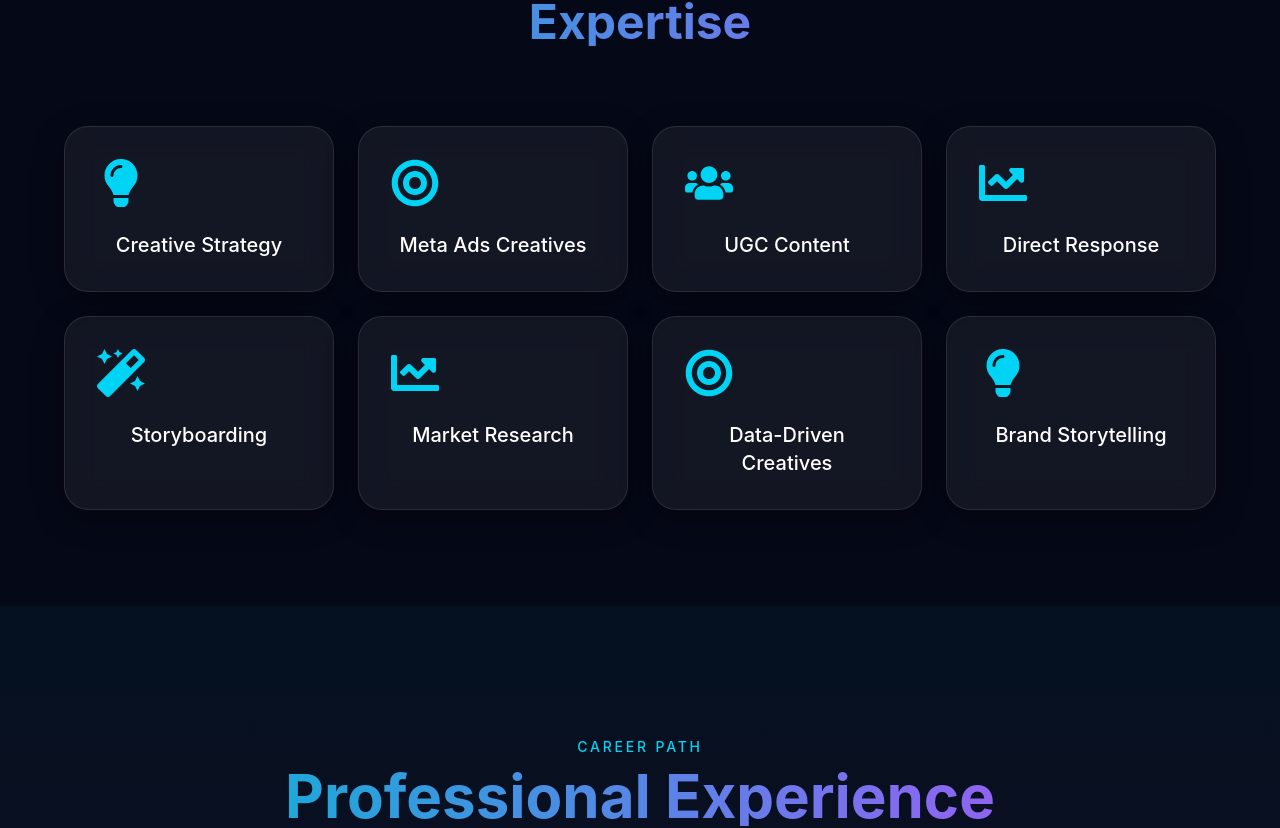
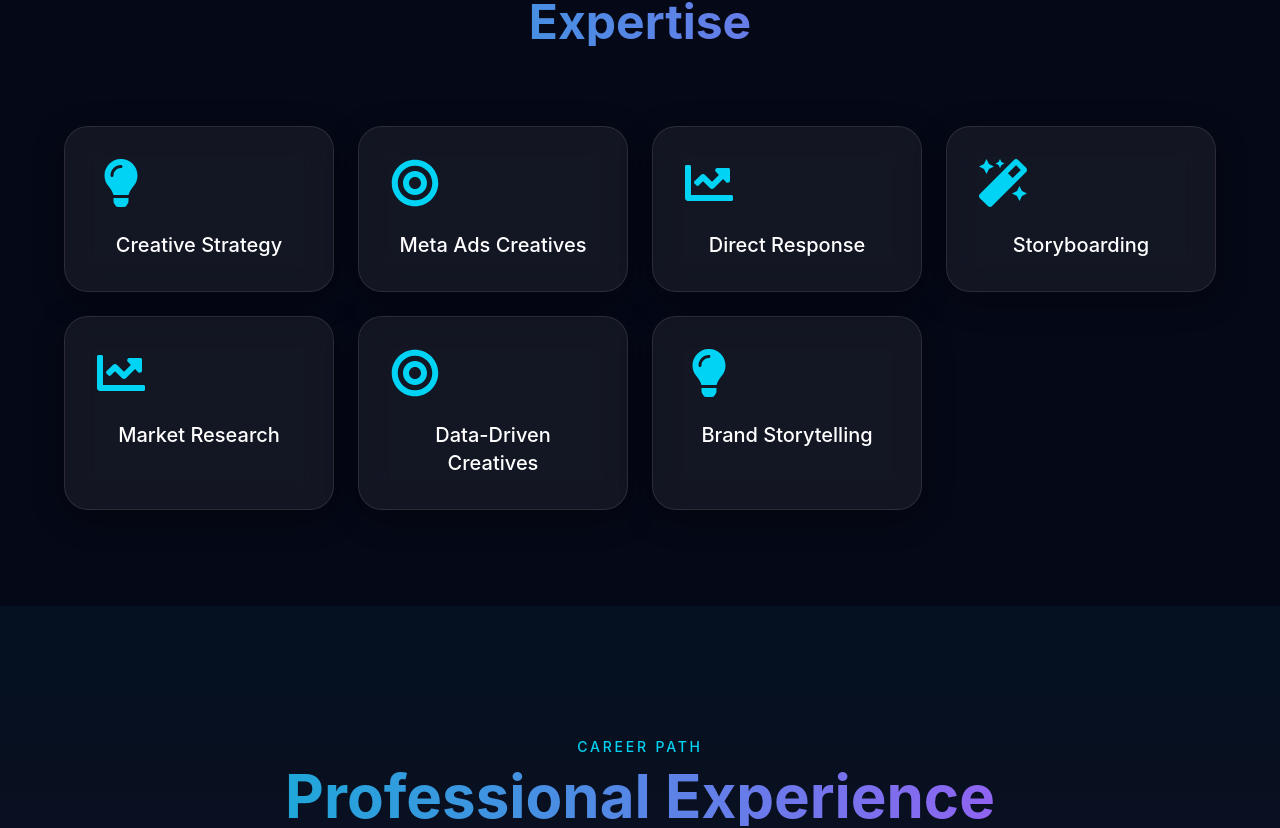
Before and after one commit to vedjadhav2816/Elena-Jimenez-Luis-Portfolio-, a React (Vite) app: page / in a window 1280 px wide. Shown: the part 1478-2306 px from the top of the page. Built offline with nearby package versions, Linux system fonts and the light colour scheme.

Commit message:
fix words

```diff
--- a/src/components/Skills.jsx
+++ b/src/components/Skills.jsx
@@ -23,13 +23,6 @@ const skillsData = [
     visual: "📈"
   },
 
-  {
-    name: "UGC Content",
-    icon: <FaUsers className="text-4xl md:text-5xl" />,
-    desc: "Authentic user-generated style content at scale",
-    color: "teal",
-    visual: "📱"
-  },
   {
     name: "Direct Response",
     icon: <FaChartLine className="text-4xl md:text-5xl" />,
```
